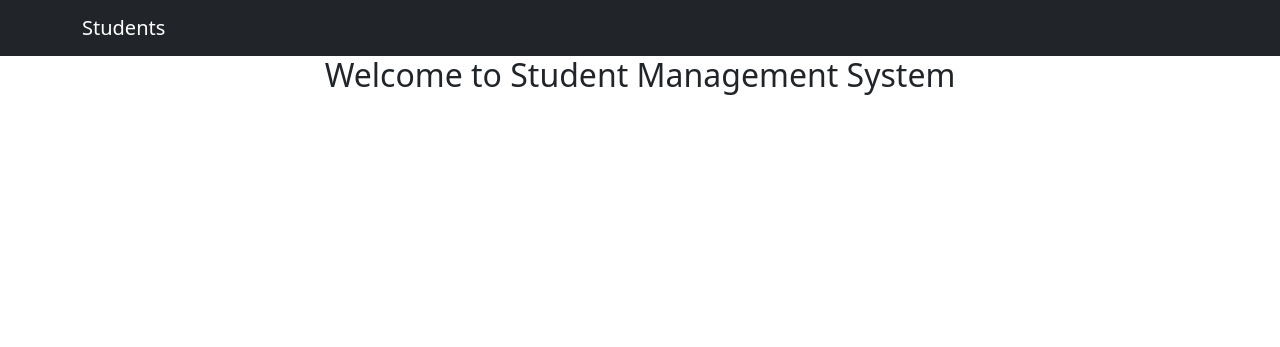
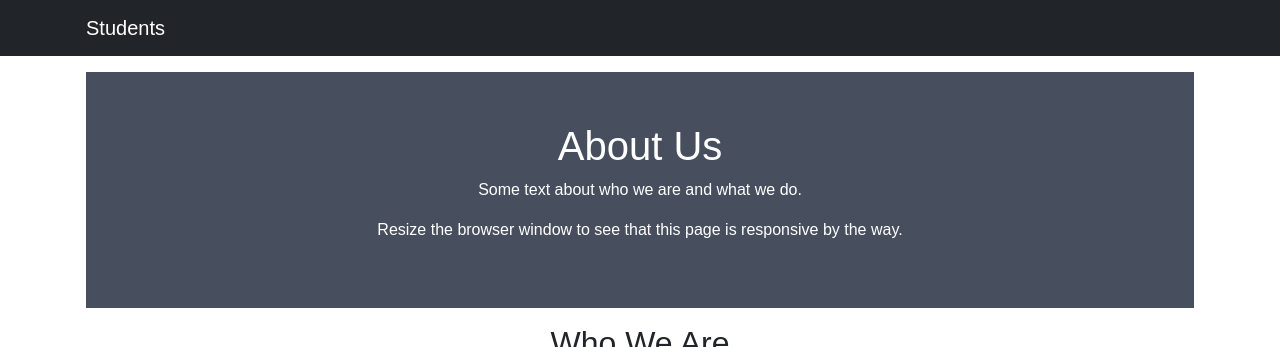
Before and after one commit to oguzhancvdr/students-management, a Django app: page / in a window 1280 px wide. Shown: the top 347 px of the page. Before the commit the page ends 95 px from the top, so only its background shows below. Run offline with Django 3.2, Linux system fonts and the light colour scheme.

Commit message:
create about us page

```diff
--- a/student_management/templates/index.html
+++ b/student_management/templates/index.html
@@ -1,15 +1,127 @@
 {% extends 'partials/_base.html' %}
-
+{% load static %}
 {% block title %}
     Students
 {% endblock title %}
 
 {% block content %}
+<style>
+    body {
+  font-family: Arial, Helvetica, sans-serif;
+  margin: 0;
+}
 
-<h2>
-    <center>
-        Welcome to Student Management System
-    </center>
-</h2>
+html {
+  box-sizing: border-box;
+}
+
+*, *:before, *:after {
+  box-sizing: inherit;
+}
+
+.column {
+  float: left;
+  width: 33.3%;
+  margin-bottom: 16px;
+  padding: 0 8px;
+}
+
+.card {
+  box-shadow: 0 4px 8px 0 rgba(0, 0, 0, 0.2);
+  margin: 8px;
+}
+
+.about-section {
+  padding: 50px;
+  text-align: center;
+  background-color: #474e5d;
+  color: white;
+}
+
+.container {
+  padding: 0 16px;
+}
+
+.container::after, .row::after {
+  content: "";
+  clear: both;
+  display: table;
+}
+
+.title {
+  color: grey;
+}
+
+.button {
+  border: none;
+  outline: 0;
+  display: inline-block;
+  padding: 8px;
+  color: white;
+  background-color: #000;
+  text-align: center;
+  cursor: pointer;
+  width: 100%;
+}
+
+.button:hover {
+  background-color: #555;
+}
+
+@media screen and (max-width: 650px) {
+  .column {
+    width: 100%;
+    display: block;
+  }
+}
+</style>
+
+<div class="about-section my-3">
+    <h1>About Us</h1>
+    <p>Some text about who we are and what we do.</p>
+    <p>Resize the browser window to see that this page is responsive by the way.</p>
+  </div>
+
+  <h2 style="text-align:center">Who We Are</h2>
+  <div class="row">
+    <div class="column">
+      <div class="card">
+        <img src="{% static 'images/about_01.jpg' %}" alt="Jane" style="width:100%">
+        <div class="container">
+          <h2>Course Champion</h2>
+          <p class="title">IT Training School</p>
+          <p>Some text that describes me lorem ipsum ipsum lorem.</p>
+          <p>student_management@example.com</p>
+          <p><button class="button">Contact</button></p>
+        </div>
+      </div>
+    </div>
+
+    <div class="column">
+      <div class="card">
+        <img src="{% static 'images/about_02.jpg' %}" alt="Mike" style="width:100%">
+        <div class="container">
+          <h2>Student Management</h2>
+          <p class="title">By Innovative Way</p>
+          <p>Some text that describes me lorem ipsum ipsum lorem.</p>
+          <p>student_management@example.com</p>
+          <p><button class="button">Contact</button></p>
+        </div>
+      </div>
+    </div>
+
+    <div class="column">
+      <div class="card">
+        <img src="{% static 'images/about_03.jpg' %}" alt="John" style="width:100%">
+        <div class="container">
+          <h2>About</h2>
+          <p class="title">We Are...</p>
+          <p>Some text that describes me lorem ipsum ipsum lorem.</p>
+          <p>contacnt_us@example.com</p>
+          <p><button class="button">Contact</button></p>
+        </div>
+      </div>
+    </div>
+  </div>
 
 {% endblock content %}
```
